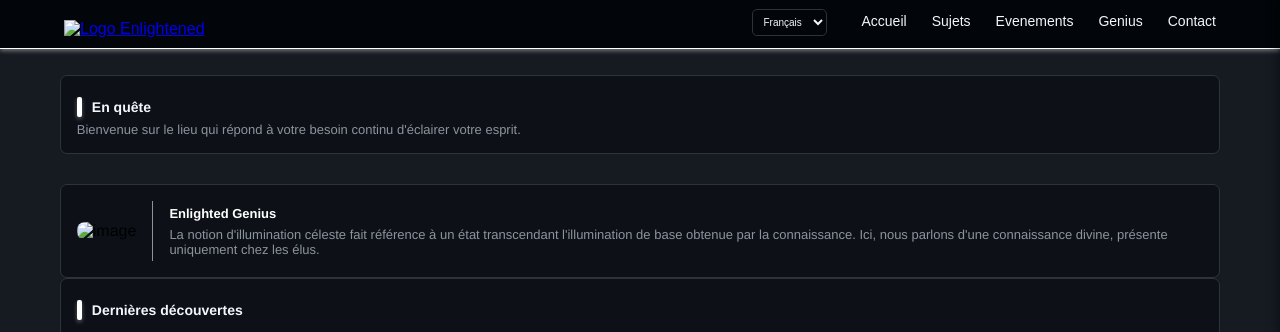
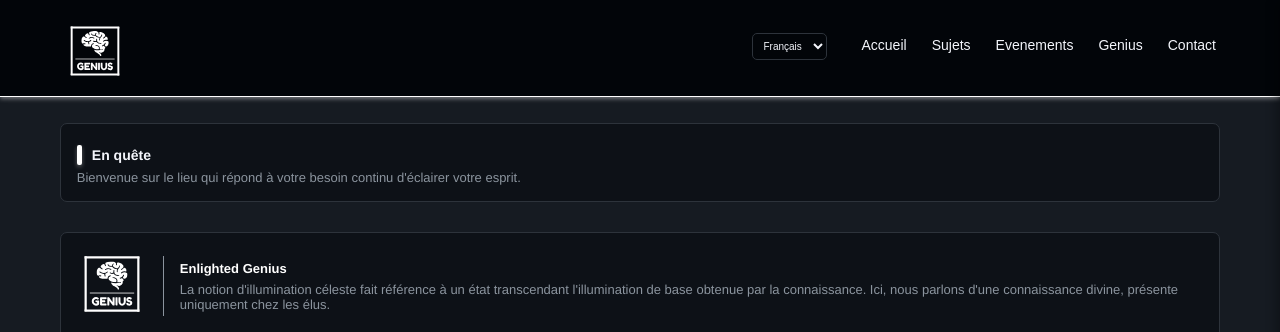
Before and after one commit to karim2bzz/genius, a plain HTML site: page francais.html in a window 1280 px wide. Shown: the top 332 px of the page. Drawn offline with Linux system fonts and the light colour scheme.

Commit message:
update francais.html

```diff
--- a/francais.html
+++ b/francais.html
@@ -16,7 +16,7 @@
       <div class="container-header">
         <!-- Logo principal -->
         <a href="index.html">
-          <img src="genius-by-ymg-2.svg" alt="Logo Enlightened" class="logo">
+          <img src="genius by ymg 2.svg" alt="Logo Enlightened" class="logo">
         </a>
 
         <!-- Menu desktop -->
@@ -100,7 +100,7 @@
 
   <div class="second-bloc">
     <div class="bloc-image">
-      <img src="genius-by-ymg-2.svg" alt="image" />
+      <img src="genius by ymg 2.svg" alt="image" />
     </div>
     <div class="separator"></div>
     <div class="bloc-content">
@@ -259,7 +259,7 @@
 
 <footer id="contact">
   <div class="ep-square">
-    <img src="genius-by-ymg-2.svg" alt="Image Enlightened" style ="height: 50px; width: 50px; margin-bottom: -10px;">
+    <img src="genius by ymg 2.svg" alt="Image Enlightened" style ="height: 50px; width: 50px; margin-bottom: -10px;">
   </div>
     <p class="footer-text"><b> Poursuivez votre illumination :</b></p>
     <div class="social-icons">
```
